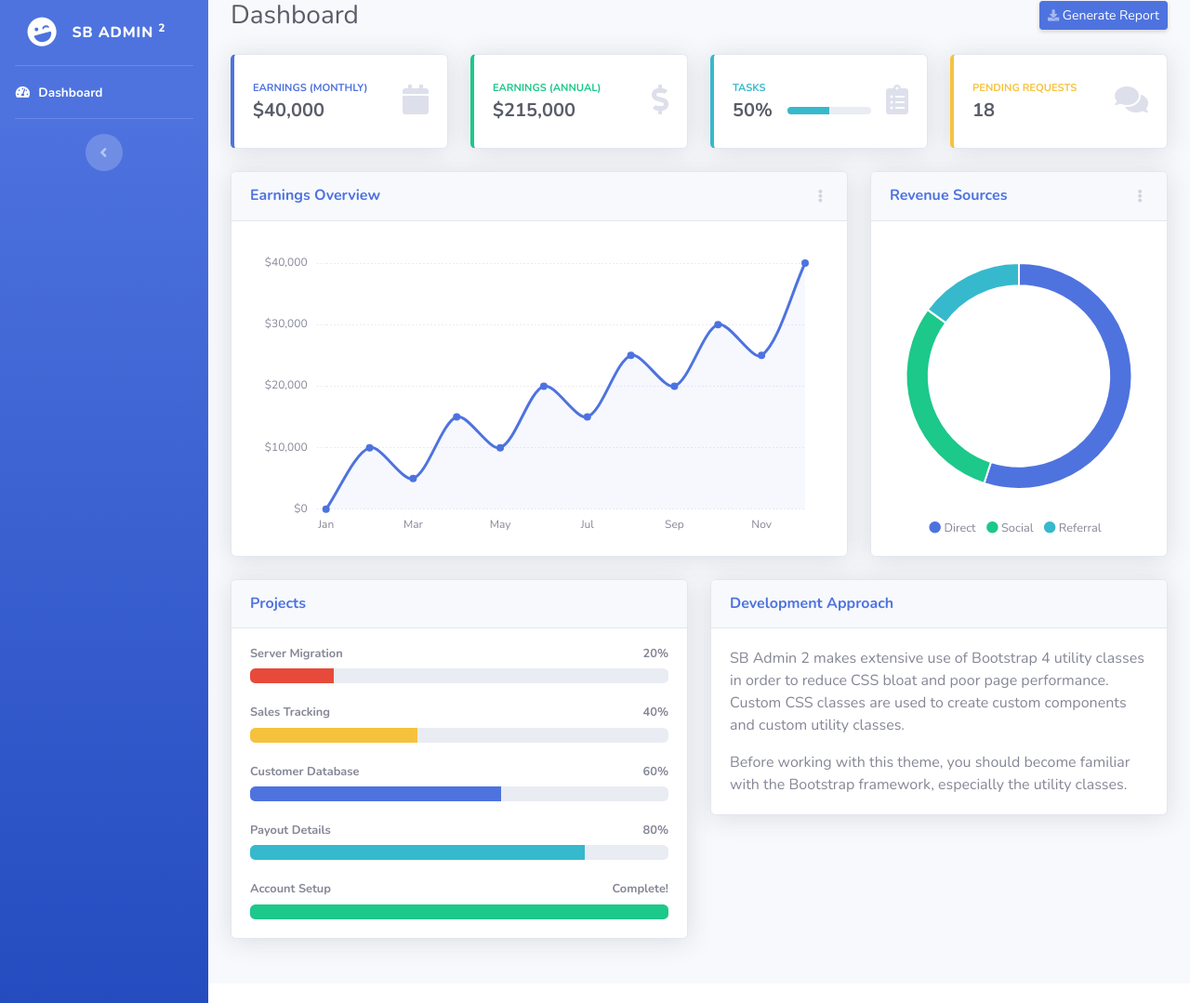
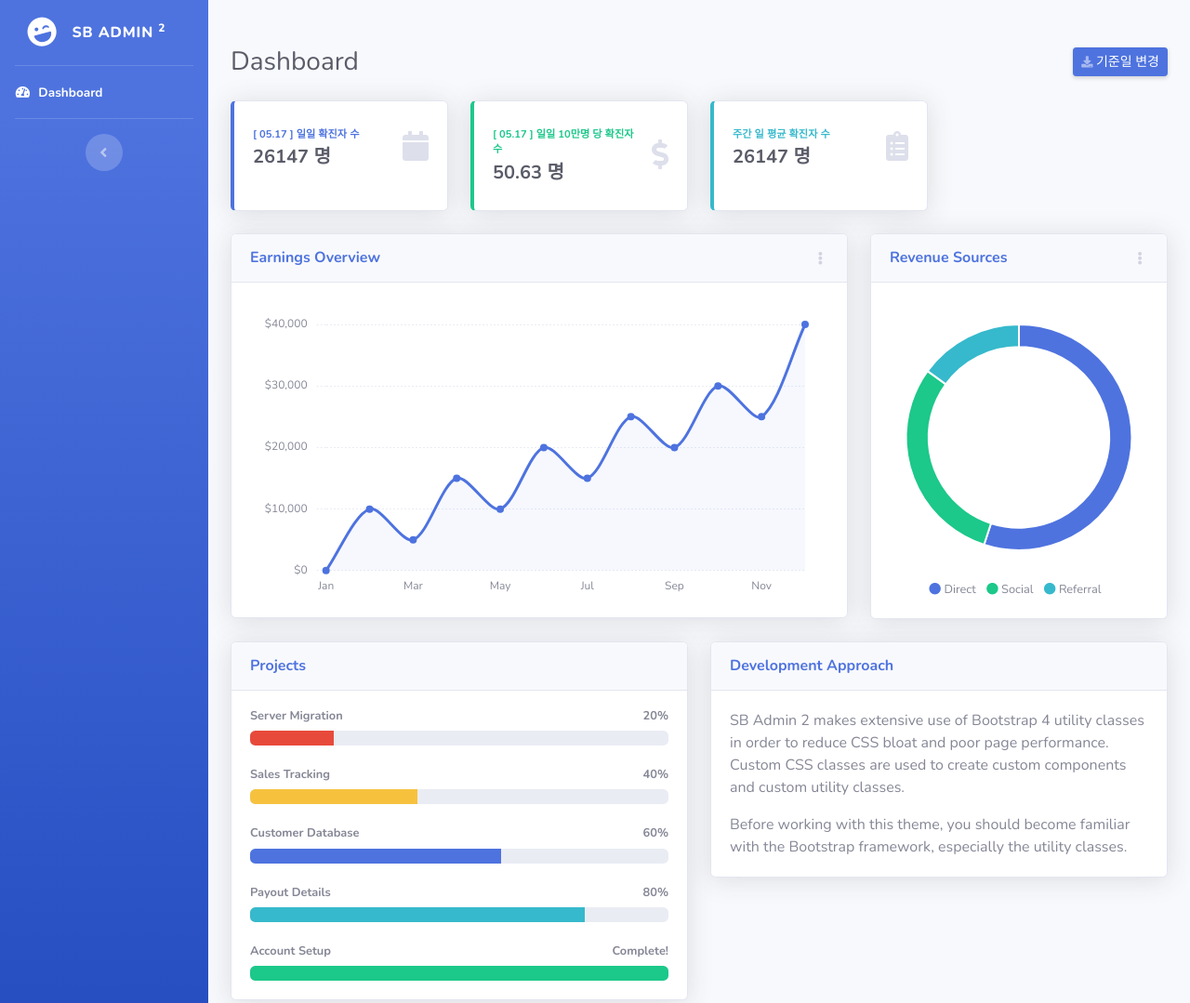
Before and after one commit to inclined37/DouzoneSecond2Team, a plain HTML site: page src/main/webapp/index.html in a window 1280 px wide. Shown: the top 1079 px of the page at 93% size. Drawn offline with nearby package versions, Linux system fonts and the light colour scheme.

Commit message:
Modified: top-cardlist

```diff
--- /dev/null
+++ b/src/main/webapp/css/jin.css
@@ -0,0 +1,42 @@
+@charset "UTF-8";
+
+@font-face {
+    font-family: 'Nunito';
+    src: url('Nunito-VariableFont_wght.ttf') format('woff');
+    font-weight: normal;
+    font-style: normal;
+}
+
+body {
+    font-family: 'Nunito', sans-serif;
+}
+.date-btnBox.off{
+    display: none;
+}
+
+.page-Heading{
+    margin-top: 50px;
+}
+.date-btnBox{
+    position: absolute;
+    top: 53px;
+    right: 150px;
+}
+.date-btnBox > button{
+    margin-right: 1px;
+    padding: 2px 10px 2px 10px;
+    border-style: none;
+    border-radius: 5px;
+    font-family: 'Nunito';
+    color: #4E73DF;
+    background-color:aliceblue;
+    box-shadow: 3px;
+}
+.date-btnBox > button.on{
+    color: aliceblue;
+    background-color:#4E73DF;
+}
+#date-select{
+    position: relative;
+    font-weight: normal;
+}
--- a/src/main/webapp/index.html
+++ b/src/main/webapp/index.html
@@ -19,7 +19,7 @@
 
     <!-- Custom styles for this template-->
     <link href="resources/css/sb-admin-2.min.css" rel="stylesheet">
-
+    <link href="css/jin.css" rel="stylesheet">
 </head>
 
 <body id="page-top">
@@ -69,14 +69,23 @@
                 <div class="container-fluid">
 
                     <!-- Page Heading -->
-                    <div class="d-sm-flex align-items-center justify-content-between mb-4">
+                    <div class="page-Heading d-sm-flex align-items-center justify-content-between mb-4">
                         <h1 class="h3 mb-0 text-gray-800">Dashboard</h1>
-                        <a href="#" class="d-none d-sm-inline-block btn btn-sm btn-primary shadow-sm"><i
-                                class="fas fa-download fa-sm text-white-50"></i> Generate Report</a>
+                        <a id="date-select" href="#" class="off d-none d-sm-inline-block btn btn-sm btn-primary shadow-sm"><i
+                                class="fas fa-download fa-sm text-white-50"></i> 기준일 변경 </a>
+                            <div class="date-btnBox off">
+                                <button class="date-btn" type="button"><Strong>mon</Strong></button>
+                                <button class="date-btn" type="button"><strong>tue</strong></button>
+                                <button class="date-btn on" type="button"><Strong>wed</Strong></button>
+                                <button class="date-btn" type="button"><Strong>thu</Strong></button>
+                                <button class="date-btn" type="button"><Strong>fri</Strong></button>
+                                <button class="date-btn" type="button"><Strong>sat</Strong></button>
+                                <button class="date-btn" type="button"><Strong>sun</Strong></button>
+                            </div>
                     </div>
 
                     <!-- Content Row -->
-                    <div class="row">
+                    <div class="row cardlist">
 
                         <!-- Earnings (Monthly) Card Example -->
                         <div class="col-xl-3 col-md-6 mb-4">
@@ -85,8 +94,9 @@
                                     <div class="row no-gutters align-items-center">
                                         <div class="col mr-2">
                                             <div class="text-xs font-weight-bold text-primary text-uppercase mb-1">
-                                                Earnings (Monthly)</div>
-                                            <div class="h5 mb-0 font-weight-bold text-gray-800">$40,000</div>
+                                                <span class="today"></span> 일일 확진자 수</div>
+<!-- 일일 확진자 수 값 가져오기(당일) (default) -->
+                                            <div id="today-covid-num" class="h5 mb-0 font-weight-bold text-gray-800"></div>
                                         </div>
                                         <div class="col-auto">
                                             <i class="fas fa-calendar fa-2x text-gray-300"></i>
@@ -103,8 +113,8 @@
                                     <div class="row no-gutters align-items-center">
                                         <div class="col mr-2">
                                             <div class="text-xs font-weight-bold text-success text-uppercase mb-1">
-                                                Earnings (Annual)</div>
-                                            <div class="h5 mb-0 font-weight-bold text-gray-800">$215,000</div>
+                                                <span class="today"></span> 일일 10만명 당 확진자 수</div>
+                                            <div id="today-covid-rate" class="h5 mb-0 font-weight-bold text-gray-800"></div>
                                         </div>
                                         <div class="col-auto">
                                             <i class="fas fa-dollar-sign fa-2x text-gray-300"></i>
@@ -120,18 +130,14 @@
                                 <div class="card-body">
                                     <div class="row no-gutters align-items-center">
                                         <div class="col mr-2">
-                                            <div class="text-xs font-weight-bold text-info text-uppercase mb-1">Tasks
+                                            <div class="text-xs font-weight-bold text-info text-uppercase mb-1">주간 일 평균 확진자 수
                                             </div>
                                             <div class="row no-gutters align-items-center">
                                                 <div class="col-auto">
-                                                    <div class="h5 mb-0 mr-3 font-weight-bold text-gray-800">50%</div>
+                                                    <div id="week-covid-num" class="h5 mb-0 mr-3 font-weight-bold text-gray-800"></div>
                                                 </div>
                                                 <div class="col">
-                                                    <div class="progress progress-sm mr-2">
-                                                        <div class="progress-bar bg-info" role="progressbar"
-                                                            style="width: 50%" aria-valuenow="50" aria-valuemin="0"
-                                                            aria-valuemax="100"></div>
-                                                    </div>
+
                                                 </div>
                                             </div>
                                         </div>
@@ -143,7 +149,7 @@
                             </div>
                         </div>
 
-                        <!-- Pending Requests Card Example -->
+                        <!-- Pending Requests Card Example
                         <div class="col-xl-3 col-md-6 mb-4">
                             <div class="card border-left-warning shadow h-100 py-2">
                                 <div class="card-body">
@@ -159,7 +165,7 @@
                                     </div>
                                 </div>
                             </div>
-                        </div>
+                        </div>-->
                     </div>
 
                     <!-- Content Row -->
@@ -370,6 +376,7 @@
     <script src="resources/js/demo/chart-area-demo.js"></script>
     <script src="resources/js/demo/chart-pie-demo.js"></script>
     <script src="js/main.js"></script>
+    <script src="js/jin.js"></script>
 
 </body>
 </html>
--- /dev/null
+++ b/src/main/webapp/js/jin.js
@@ -0,0 +1,167 @@
+window.onload = function(){
+    let data = {
+        "response": {
+            "result": [
+                {
+                    "cnt7": "26147",
+                    "cnt8": "19188",
+                    "cnt5": "7178",
+                    "cnt6": "23680",
+                    "cnt3": "19352",
+                    "cnt4": "17403",
+                    "cnt1": "20571",
+                    "cnt2": "19989",
+                    "mmddhh": "5.17.00시",
+                    "mmdd3": "05.13",
+                    "rate4": "33.70",
+                    "mmdd2": "05.12",
+                    "rate5": "13.90",
+                    "mmdd1": "05.11",
+                    "rate6": "45.86",
+                    "rate7": "50.63",
+                    "mmdd7": "05.17",
+                    "rate1": "39.84",
+                    "mmdd6": "05.16",
+                    "rate2": "38.71",
+                    "mmdd5": "05.15",
+                    "rate3": "37.48",
+                    "mmdd4": "05.14",
+                    "mmdd8": "주간일평균",
+                    "rate8": "37.16"
+                }
+            ],
+            "resultCnt": "1",
+            "resultCode": "1",
+            "resultMsg": "조회성공"
+        }
+    };
+
+    let mmdd1 = data.response.result[0].mmdd1;     // 일자_1: 5월 11일
+    let cnt1 = data.response.result[0].cnt1;       // 일일발생현황_1: 20571
+    let rate1 = data.response.result[0].rate1;     // 인구 10만명당 발생현황 _1: 39.84
+
+    let mmdd2 = data.response.result[0].mmdd2;     // 일자_2: 5월 12일
+    let cnt2 = data.response.result[0].cnt2;       // 일일발생현황_2: 19989
+    let rate2 = data.response.result[0].rate2;     // 인구 10만명당 발생현황 _2: 38.71
+
+    let mmdd3 = data.response.result[0].mmdd3;     // 일자_3: 5월 13일
+    let cnt3 = data.response.result[0].cnt3;       // 일일발생현황_3: 19352
+    let rate3 = data.response.result[0].rate3;     // 인구 10만명당 발생현황 _3: 37.48
+
+    let mmdd4 = data.response.result[0].mmdd4;     // 일자_4: 5월 14일
+    let cnt4 = data.response.result[0].cnt4;       // 일일발생현황_4: 17403
+    let rate4 = data.response.result[0].rate4;     // 인구 10만명당 발생현황 _4: 33.70
+
+    let mmdd5 = data.response.result[0].mmdd5;     // 일자_5: 5월 15일
+    let cnt5 = data.response.result[0].cnt5;       // 일일발생현황_5: 7178
+    let rate5 = data.response.result[0].rate5;     // 인구 10만명당 발생현황 _5: 13.90
+
+    let mmdd6 = data.response.result[0].mmdd6;     // 일자_6: 5월 16일
+    let cnt6 = data.response.result[0].cnt6;       // 일일발생현황_6: 23680
+    let rate6 = data.response.result[0].rate6;     // 인구 10만명당 발생현황 _6: 45.86
+
+    let mmdd7 = data.response.result[0].mmdd7;     // 일자_7: 5월 17일
+    let cnt7 = data.response.result[0].cnt7;       // 일일발생현황_7: 26147
+    let rate7 = data.response.result[0].rate7;     // 인구 10만명당 발생현황 _7: 50.63
+
+    let mmdd8 = data.response.result[0].mmdd8;     // 일자_8: 주간일평균
+    let cnt8 = data.response.result[0].cnt8;       // 일일발생현황_8:
+
+
+    document.querySelector("#date-select").addEventListener("click", function(){
+        if(document.querySelector(".date-btnBox").classList.contains("off")){
+            document.querySelector(".date-btnBox").classList.remove("off");
+            document.querySelector(".date-btnBox").classList.add("on");
+        }else{
+            document.querySelector(".date-btnBox").classList.remove("on");
+            document.querySelector(".date-btnBox").classList.add("off");
+        }
+    })
+
+    // 일일 확진자 수 출력
+    let date = "wed"; // 초기 선택된 날짜를 'wed'로 설정
+    let mmdd = "";
+    let cnt = "";
+    let rate = "";
+
+    // 선택된 날짜에 따라 값 설정
+    function setValuesByDate(date) {
+    switch (date) {
+        case 'mon':
+        mmdd = mmdd5;
+        cnt = cnt5;
+        rate = rate5;
+        break;
+        case 'tue':
+        mmdd = mmdd6;
+        cnt = cnt6;
+        rate = rate6;
+        break;
+        case 'wed':
+        mmdd = mmdd7;
+        cnt = cnt7;
+        rate = rate7;
+        break;
+        case 'thu':
+        mmdd = mmdd1;
+        cnt = cnt1;
+        rate = rate1;
+        break;
+        case 'fri':
+        mmdd = mmdd2;
+        cnt = cnt2;
+        rate = rate2;
+        break;
+        case 'sat':
+        mmdd = mmdd3;
+        cnt = cnt3;
+        rate = rate3;
+        break;
+        case 'sun':
+        mmdd = mmdd4;
+        cnt = cnt4;
+        rate = rate4;
+        break;
+        default:
+        mmdd = "";
+        cnt = "";
+        rate = "";
+        break;
+    }
+    }
+
+    // 날짜 버튼 클릭 이벤트 처리
+    const dateBtns = document.querySelectorAll(".date-btn");
+    dateBtns.forEach(function(btn) {
+    btn.addEventListener("click", function() {
+        dateBtns.forEach(function(btn) {
+        btn.classList.remove('on');
+        });
+        this.classList.add('on');
+        date = this.textContent.toLowerCase();
+        setValuesByDate(date);
+        updateValues();
+    });
+    });
+
+    // 값 업데이트 함수
+    function updateValues() {
+    // 선택한 날짜 출력
+    let elements = document.getElementsByClassName("today");
+    for (index in elements) {
+        elements[index].textContent = "[ " + mmdd + " ]";
+    }
+
+    // 일일 확진자 수 출력
+    document.getElementById("today-covid-num").textContent = cnt + " 명";
+
+    // 일일 10만명당 ~~~ 비율 출력
+    document.getElementById("today-covid-rate").textContent = rate + " 명";
+
+    // 주간 평균 10만명당 비율 출력
+    document.getElementById("week-covid-num").textContent = cnt + " 명";
+    }
+    // 초기 값 설정
+    setValuesByDate(date);
+    updateValues();
+}
```
Also changed, not shown: src/main/webapp/css/Nunito-Italic-VariableFont_wght.ttf (added), src/main/webapp/css/Nunito-VariableFont_wght.ttf (added), src/main/webapp/css/야놀자_야체_Regular.ttf (added).
